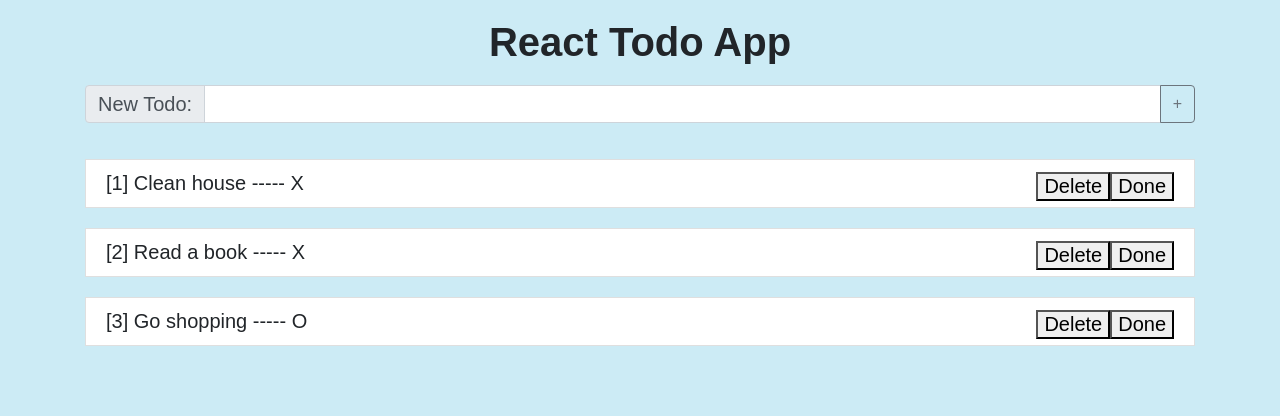
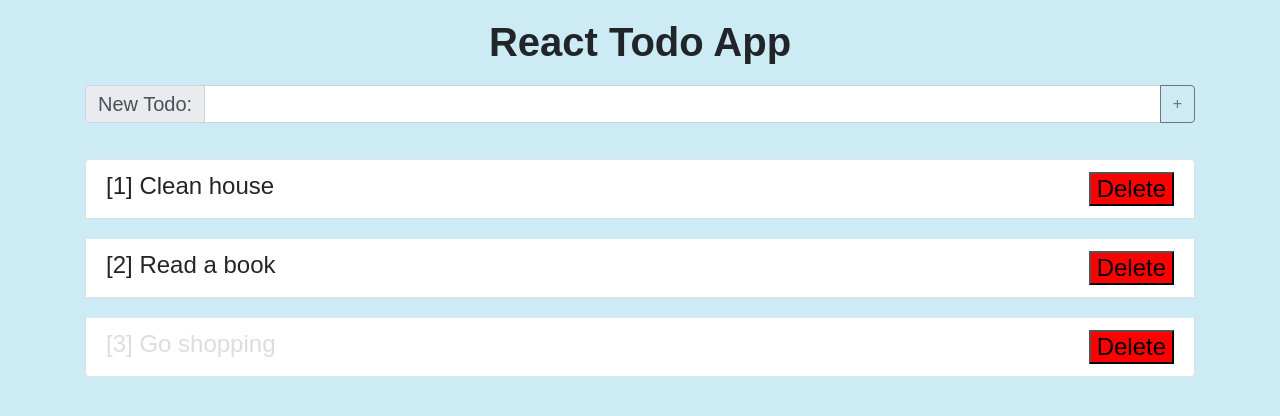
Before and after one commit to ianlai/react-todo-app, a React (Create React App) app: page / in a window 1280 px wide. Shown: the top 416 px of the page. Built offline with nearby package versions, Linux system fonts and the light colour scheme.

Commit message:
Removed done button; gray out when todo is done
1. Removed done button
2. Made the whole li clickable (toggle status)
3. Made gray out when the todo item is done
4. Changed to css flexbox to handle the layout of li

```diff
--- a/src/App.css
+++ b/src/App.css
@@ -1,11 +1,7 @@
 body {
 	font-family: 'Montserrat', sans-serif;
 	background: rgb(204, 235, 245);
-	background-repeat: no-repeat;
-    background-attachment: fixed;
-    background-position: center;
 }
-
 .header {
 	text-align: center;
 }
@@ -13,28 +9,31 @@ h1 {
     font: 800 40px 'Montserrat', sans-serif;
     margin: 20px 0;
 }
-
 ul {
     height: 400px;
 }
+li.list-group-item{
+    font: 500 24px 'Ubuntu', sans-serif;
+    margin: 20px 0 0 0;
+    display: flex;
+}
 
-li {
-    font: 300 20px 'Ubuntu', sans-serif;
-    background: rgb(110, 54, 89);
-    border-bottom: 3px solid #5887b6;
-    margin: 20px 0 0 0;
+li:hover{
+    background: rgb(82, 194, 184);
+}
+li:hover button{
+    opacity: 1;
+}
+li span{
+    flex-grow: 1;
+}
+li button{
+    background: red;
+}
+
+.todo-done{
+    color: #ddd;
 }
 #inputGroup-sizing-default{
     font: 400 20px 'Ubuntu', sans-serif;
 }
-
-.todo-item{
-    width: 100%;
-}
-.list-group-item:hover{
-    background-color: rgb(82, 194, 184);
-}
-
-.todo-button{
-    float: right;
-}
--- a/src/Todo.js
+++ b/src/Todo.js
@@ -1,4 +1,6 @@
 import React, {Component} from 'react';
+
+
 
 class Todo extends Component{
     constructor(props){
@@ -18,16 +20,12 @@ class Todo extends Component{
     render(){
         const {id, name, isDone} = this.props;
         return (
-            <div className = "todo-item">
-                <li className="list-group-item">
-                    <span className ="todo-item">
-                        [{id}] {name} ----- {isDone ? "O" : "X"}
-                    </span>
-                    <button className = "todo-button" onClick={this.setDone}>Done</button>
-                    <button className = "todo-button" onClick={this.remove}>Delete</button>
-                </li>
-
-            </div>
+            <li className="list-group-item">
+                <span className = {isDone ? "todo-done" : ""} onClick={this.setDone}>
+                    [{id}] {name}
+                </span>
+                <button className = "todo-button" onClick={this.remove}>Delete</button>
+            </li>
         )
     }
 }
```
